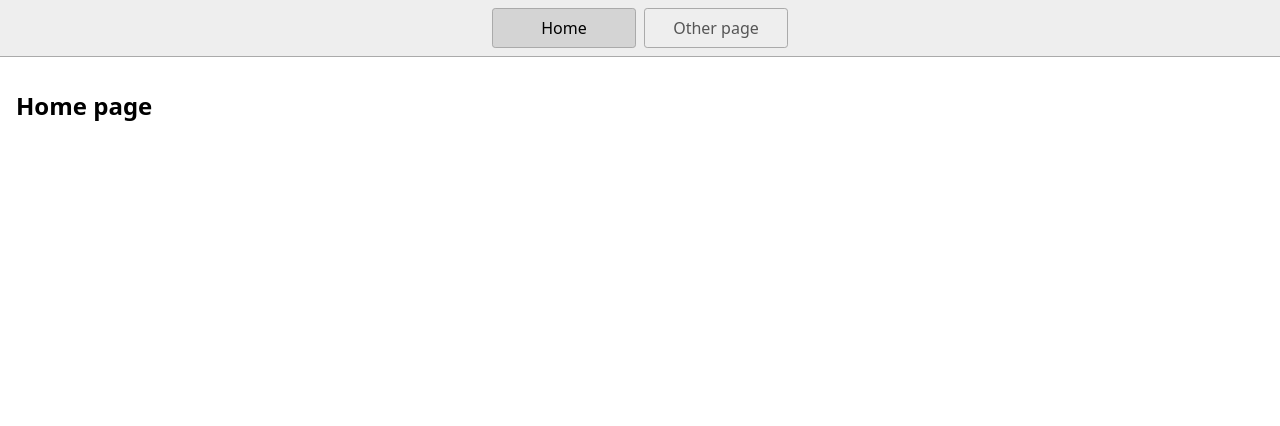
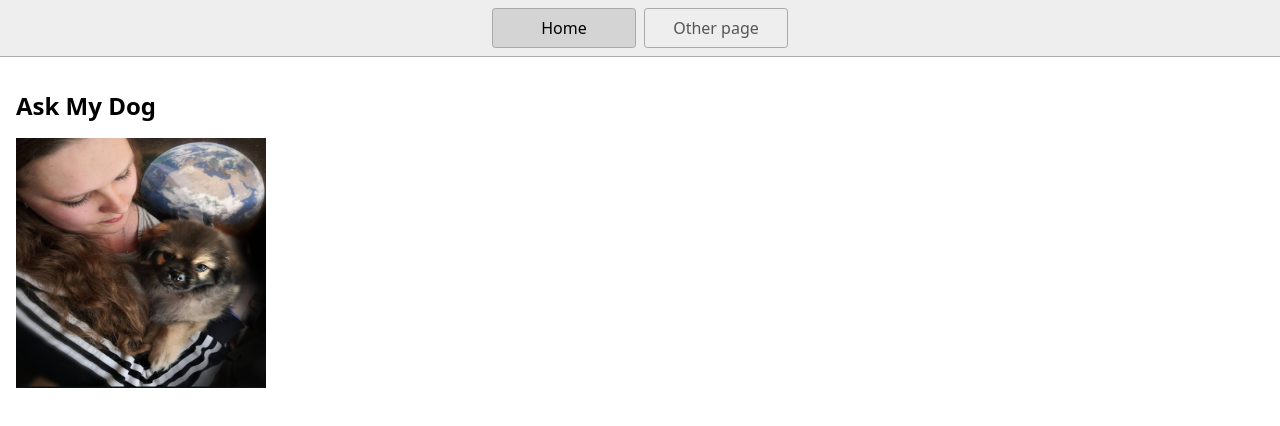
Before and after one commit to amaliebernes/HTML-Hubbel, a website: page index.html in a window 1280 px wide. Drawn offline with Linux system fonts and the light colour scheme.

Commit message:
AskMyDog

```diff
--- a/index.html
+++ b/index.html
@@ -1,5 +1,6 @@
 <!DOCTYPE html>
 <html lang="en">
+
 <head>
   <title>Home</title>
   <meta charset="UTF-8" />
@@ -11,13 +12,18 @@
   <link rel="stylesheet" href="styles.css" />
   <script type="module" src="script.js"></script>
 </head>
+
 <body>
   <nav>
     <a href="/" aria-current="page">Home</a>
     <a href="/page2.html">Other page</a>
   </nav>
   <main>
-      <h1>Home page</h1>
-    </main>
+    <h1>Ask My Dog
+
+    </h1>
+
+    <img src="images/Screenshot_20240904_194427_Instagram.jpg" alt="A dog on the moon" width="250" height="250" </main>
 </body>
+
 </html>
```
Also changed, not shown: images/Screenshot_20240904_194427_Instagram.jpg (added), 1 other file. Lines whose indentation alone changed are shown as unchanged.
